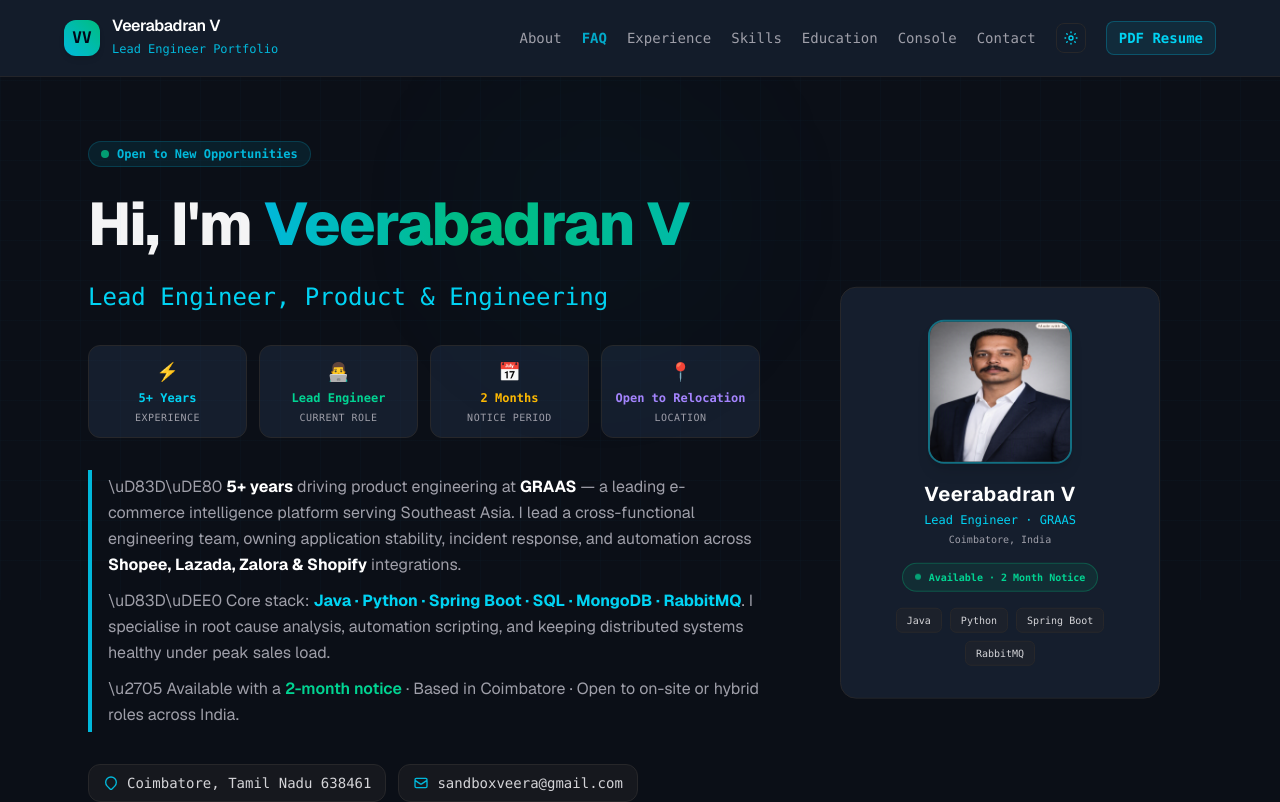
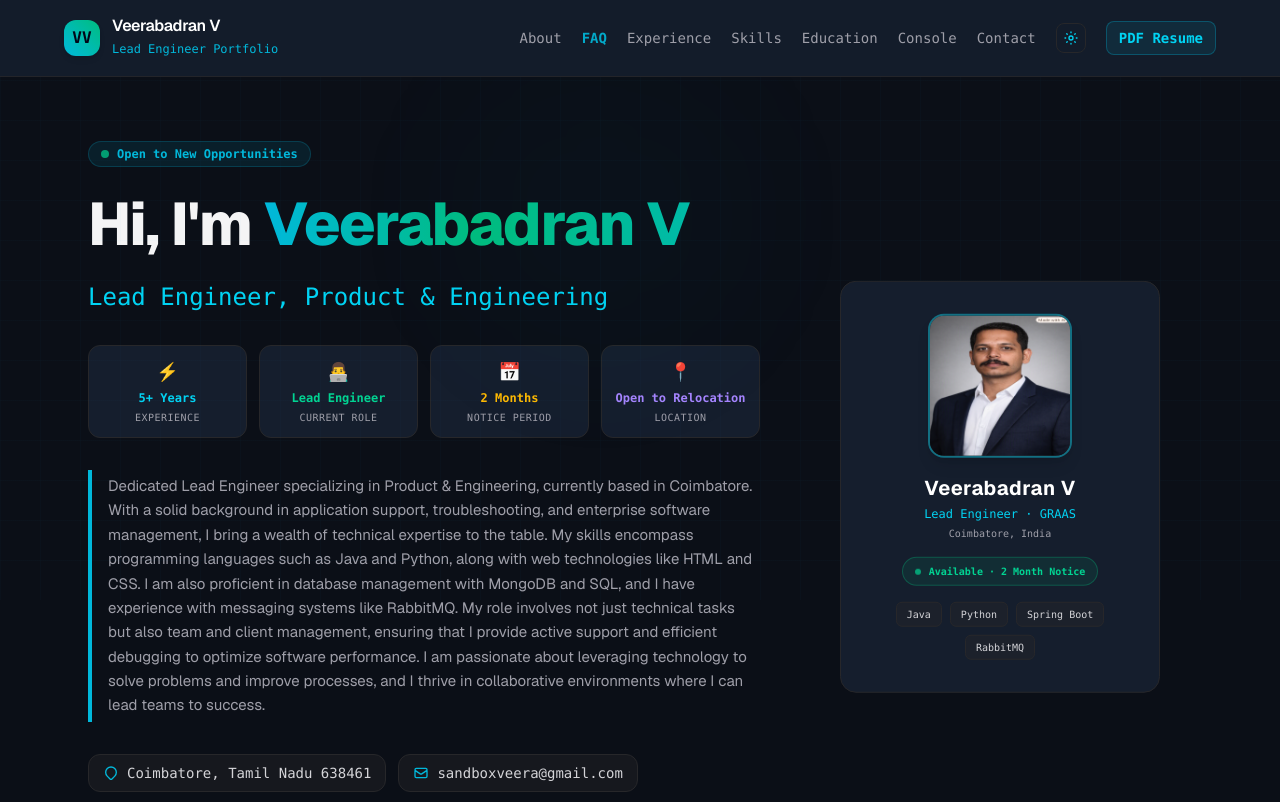
Before and after one commit to veerabadran-sellinall/portfolio, a Next.js app: page / in a window 1280 px wide. Shown: the top 802 px of the page. Built offline with nearby package versions, Linux system fonts and the light colour scheme.

Commit message:
fix: use personal.summary for bio, remove broken hardcoded unicode text

```diff
--- a/src/app/page.js
+++ b/src/app/page.js
@@ -319,20 +319,10 @@ export default function Home() {
             ))}
           </div>
 
-          {/* Recruiter-focused structured bio */}
-          <div className="border-l-4 border-cyan-500 pl-4 py-1 space-y-2.5">
-            <p className={`leading-relaxed text-sm sm:text-base ${textMutedClass}`}>
-              \uD83D\uDE80 <strong className={textTitleClass}>5+ years</strong> driving product engineering at{" "}
-              <strong className={textTitleClass}>GRAAS</strong> — a leading e-commerce intelligence platform serving Southeast Asia. I lead a cross-functional engineering team, owning application stability, incident response, and automation across{" "}
-              <strong className={textTitleClass}>Shopee, Lazada, Zalora &amp; Shopify</strong> integrations.
-            </p>
-            <p className={`leading-relaxed text-sm sm:text-base ${textMutedClass}`}>
-              \uD83D\uDEE0 Core stack: <strong className={textSubtitleClass}>Java · Python · Spring Boot · SQL · MongoDB · RabbitMQ</strong>. I specialise in root cause analysis, automation scripting, and keeping distributed systems healthy under peak sales load.
-            </p>
-            <p className={`leading-relaxed text-sm sm:text-base ${textMutedClass}`}>
-              \u2705 Available with a <strong className="text-emerald-400 font-semibold">2-month notice</strong> · Based in Coimbatore · Open to on-site or hybrid roles across India.
-            </p>
-          </div>
+          {/* Bio — pulled from resume data, styled for clarity */}
+          <p className={`leading-relaxed text-sm sm:text-[15px] border-l-4 border-cyan-500 pl-4 py-1 ${textMutedClass}`}>
+            {personal.summary}
+          </p>
 
           <div className="flex flex-wrap items-center justify-center lg:justify-start gap-3 text-xs sm:text-sm font-mono pt-2 print:flex-col print:items-start">
             <div className={`flex items-center gap-2 px-3.5 py-2 rounded-xl border ${badgeClass}`}>
```
